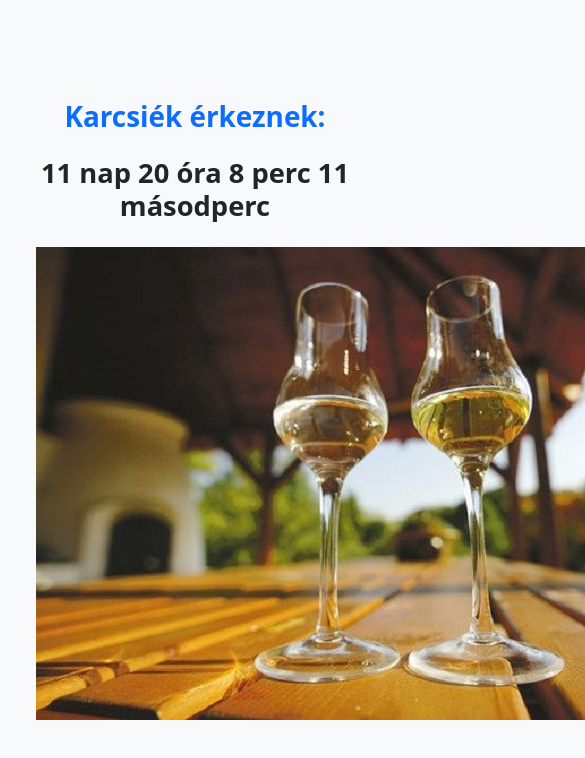
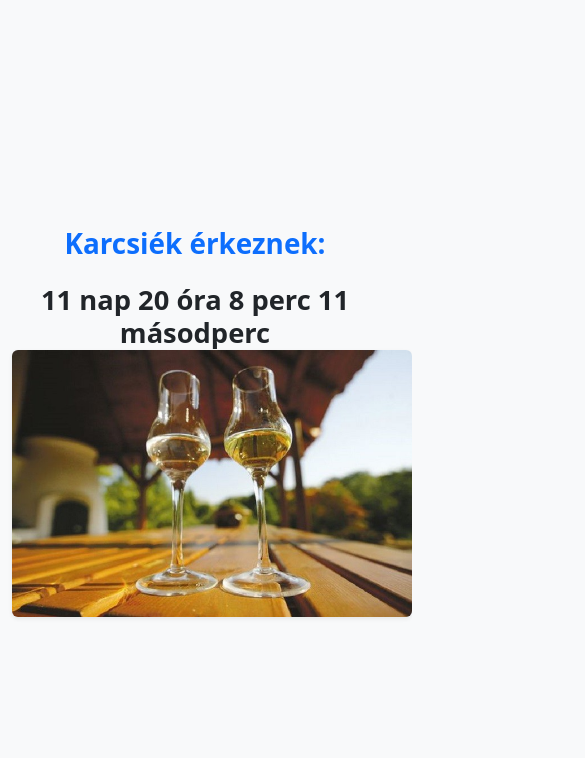
Before and after one commit to martakrisztian97/karcsiek, a plain HTML site: page index.html in a window 390 px wide. Shown: the top 758 px of the page, 585 px wide, since content can reach past the window. Drawn offline with Linux system fonts and the light colour scheme.

Commit message:
Kép mobilbarát

```diff
--- a/index.html
+++ b/index.html
@@ -12,7 +12,7 @@
   <div class="container text-center">
     <h1 class="mb-4 text-primary fw-bold">Karcsiék érkeznek:</h1>
     <div id="countdown" class="display-4 text-dark fw-semibold">Számolás...</div>
-    <div class="p-4"><img src="images/palinka.jpg"></div>
+    <img src="images/palinka.jpg" alt="Pálinka" class="img-fluid rounded shadow-sm" style="max-width: 400px;">
   </div>
 
   <script src="script.js"></script>
```
